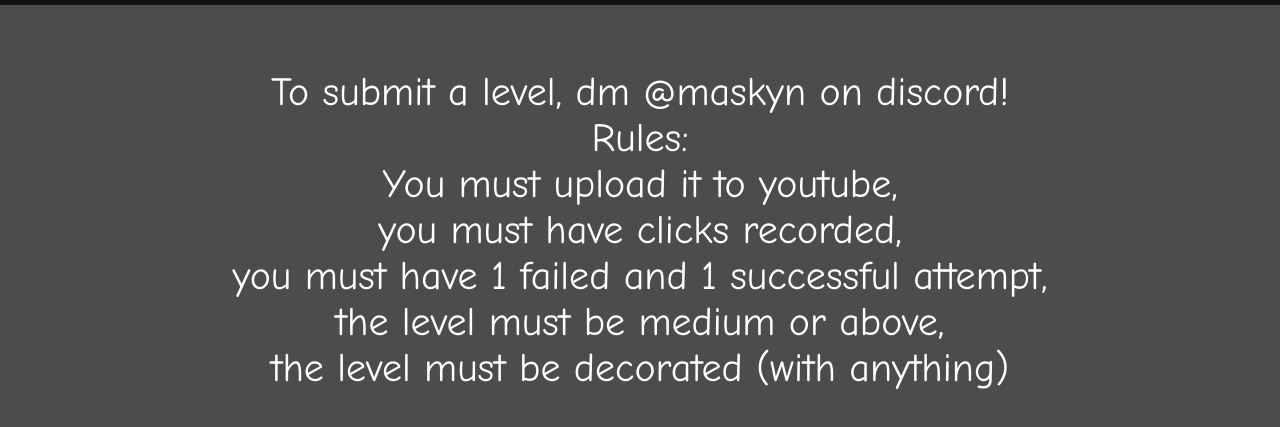
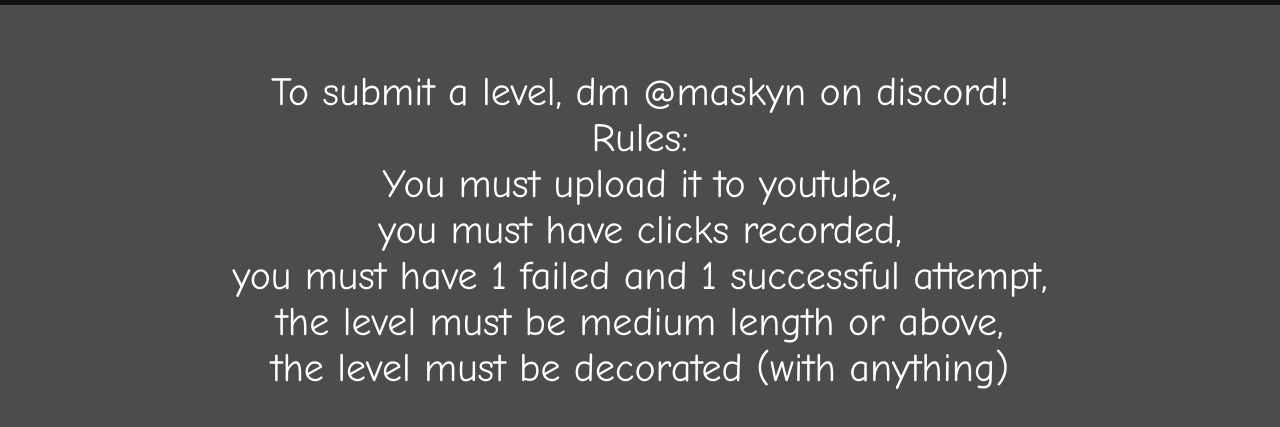
Before and after one commit to maskynXVIII/maskynXVIII.github.io, a plain HTML site: page list.html in a window 1280 px wide. Shown: the part 75-502 px from the top of the page. Drawn offline with Linux system fonts and the light colour scheme.

Commit message:
Update list.html

```diff
--- a/list.html
+++ b/list.html
@@ -29,6 +29,6 @@
         </div>
     </nav>
 
-    <div class="rules">To submit a level, dm @maskyn on discord!<br>Rules:<br>You must upload it to youtube,<br>you must have clicks recorded,<br>you must have 1 failed and 1 successful attempt,<br>the level must be medium or above,<br>the level must be decorated (with anything)</div>
+    <div class="rules">To submit a level, dm @maskyn on discord!<br>Rules:<br>You must upload it to youtube,<br>you must have clicks recorded,<br>you must have 1 failed and 1 successful attempt,<br>the level must be medium length or above,<br>the level must be decorated (with anything)</div>
 </body>
 </html>
```
